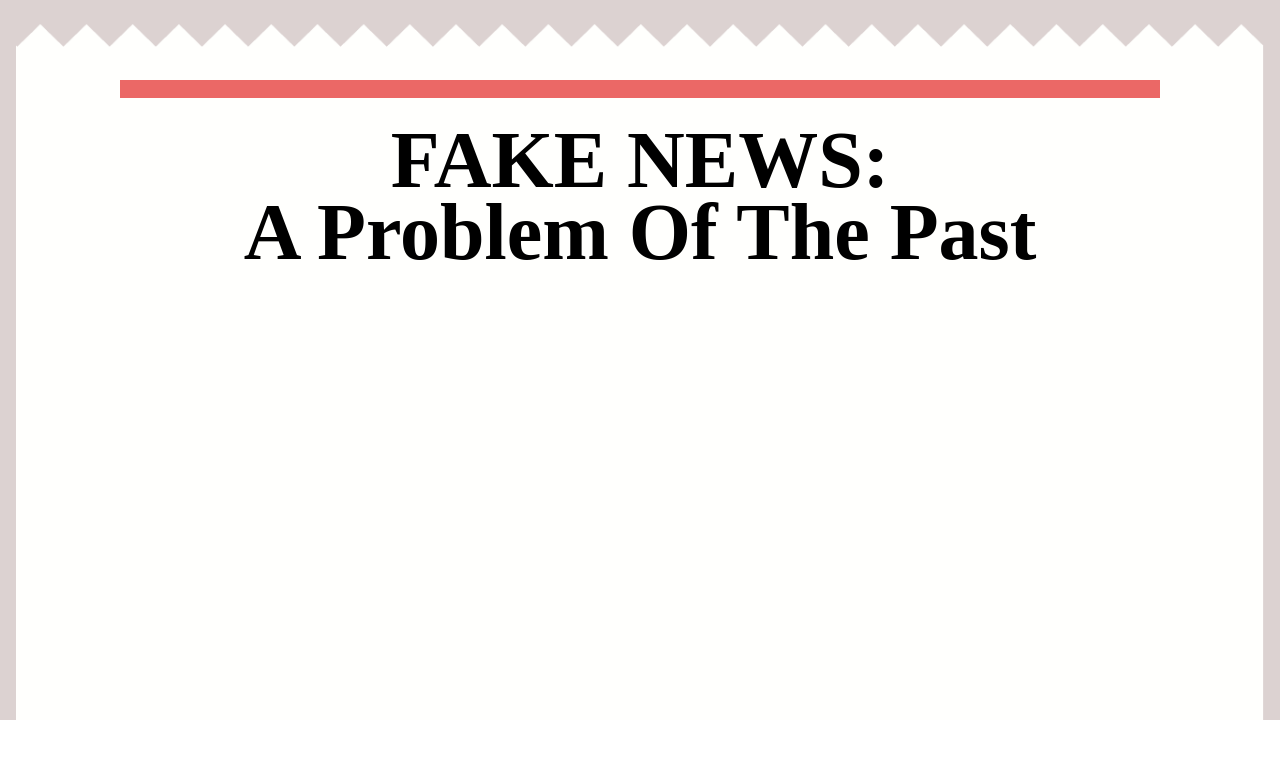
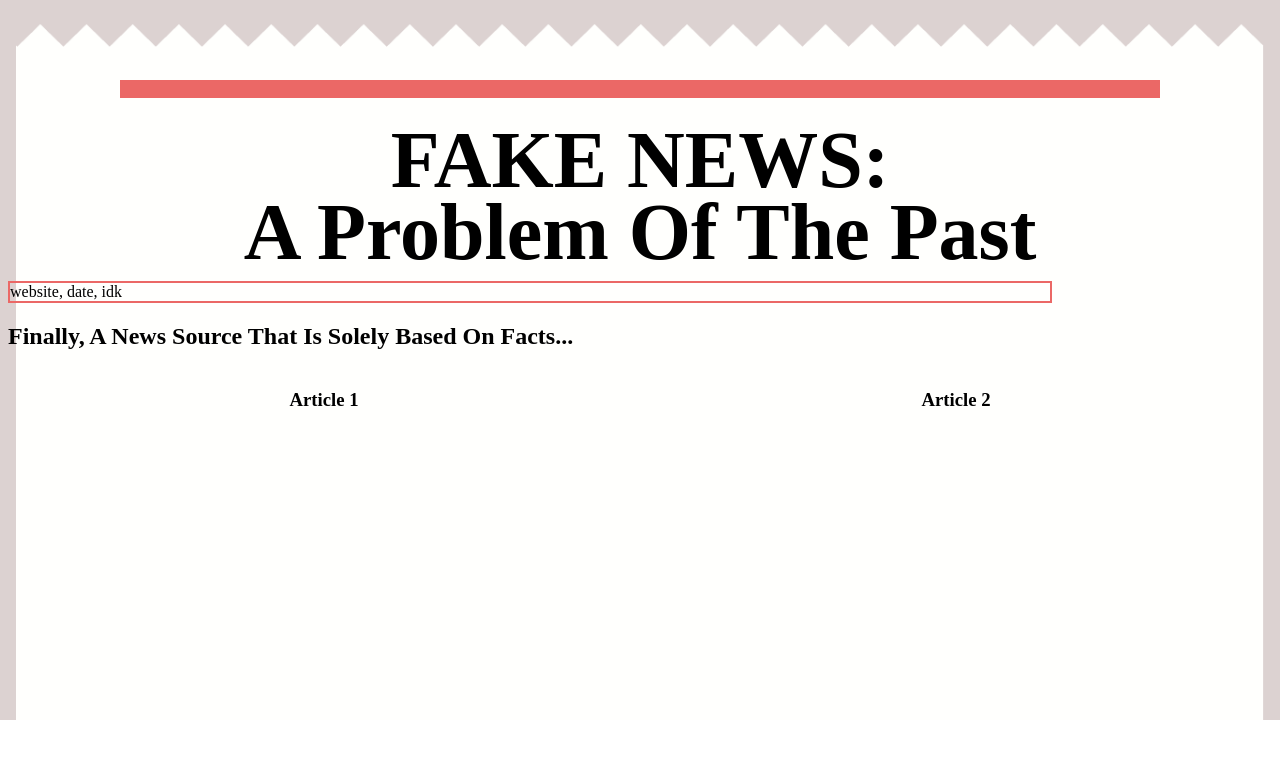
Before and after one commit to yamaguchim/flexible-message, a plain HTML site: page index.html in a window 1280 px wide. Drawn offline with Linux system fonts and the light colour scheme; a web font is replaced by a local one.

Commit message:
flexbox skeleton

```diff
--- a/css/main.css
+++ b/css/main.css
@@ -38,3 +38,35 @@ header h1 span {
   display: block;
 /*  font-size: 5em;*/
 }
+
+p.box{
+	border-style: solid;
+	border-color: #EB6866;
+	margin-top: -2.5em;
+    max-width: 65em;
+    border-width: 2px;
+}
+
+/*maybe*/
+
+h3{
+	font-family: 'Rakkas';
+	text-align: center;
+    display: block;
+    margin-left: auto;
+    margin-right: auto;
+}
+
+main section{
+	width: 30%;
+}
+
+@media only screen and (max-width:550px){
+	main{
+		flex-flow: column;
+	}
+
+	main section{
+		width: 80%;
+	}
+}
--- a/index.html
+++ b/index.html
@@ -13,5 +13,18 @@
 	<header>
 		<div class="line"></div>
 		<h1>FAKE NEWS:<span>A Problem Of The Past</span></h1>
+		<p class="box"> website, date, idk</p>
+		<h2>Finally, A News Source That Is Solely Based On Facts...</h2>
+	</header>
+	<main>
+		<section>
+			<h3>Article 1</h3>
+		</section>
+		<section>
+			<h3>Article 2</h3>
+		</section>
+	</main>
+
+
 </body>
 </html>
```
